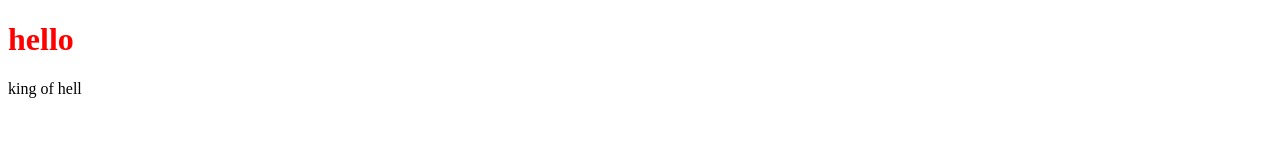
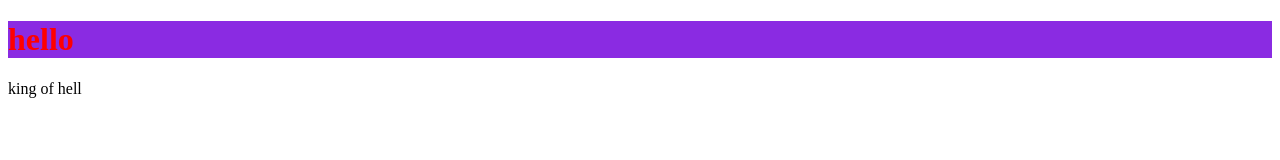
Before and after one commit to kaled4000/E-comerce-wesite, a plain HTML site: page index.html in a window 1280 px wide. Drawn offline with Linux system fonts and the light colour scheme.

Commit message:
change h1 background color

```diff
--- a/style.css
+++ b/style.css
@@ -1,3 +1,4 @@
 h1{
-    color:red
+    color:red;
+    background-color: blueviolet;
 }
```
